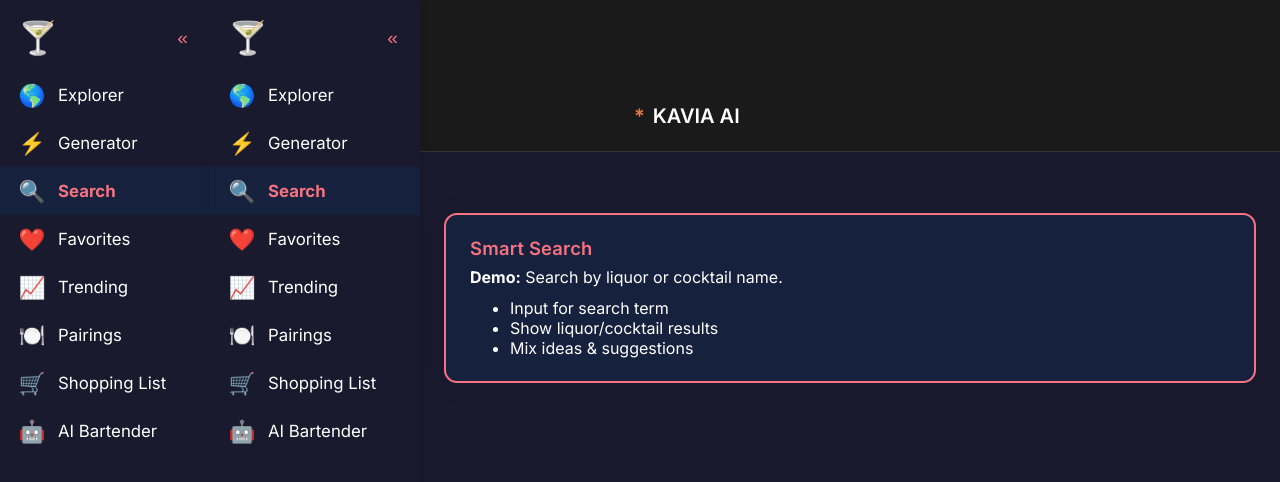
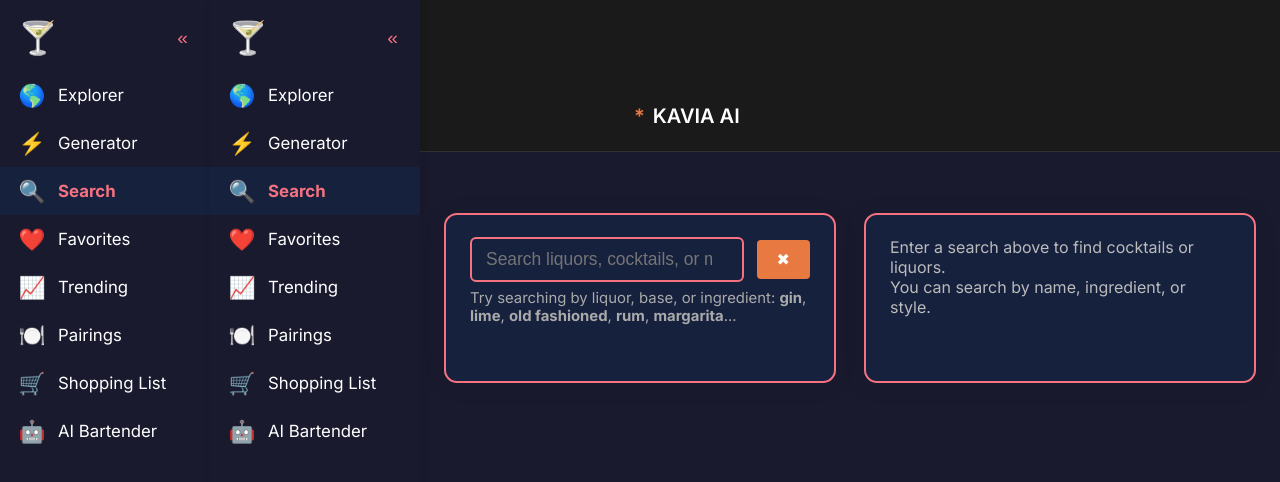
Before and after one commit to Workflow-Manager-admin/mixmaster-102939-b128bcb9, a React (Create React App) app in the folder mixmaster/: page /search in a window 1280 px wide. Shown: the top 482 px of the page. Built offline with nearby package versions, Linux system fonts and the light colour scheme.

Commit message:
Auto-commit: Changes as of 2025-05-28T23:37:33.732092+00:00

```diff
--- a/mixmaster/src/features/Search.js
+++ b/mixmaster/src/features/Search.js
@@ -1,23 +1,286 @@
-import React from "react";
+import React, { useState } from "react";
 import Card from "../components/Card";
 
-// PUBLIC_INTERFACE
-/**
- * Search – Smart Search demo UI for liquor/cocktail lookup.
- */
-function Search() {
+// --- Mock Data (for search) ---
+
+// Liquor Data - matches Explorer.js but expanded a little for demo.
+const LIQUOR_DATA = [
+  {
+    id: "whiskey",
+    name: "Whiskey",
+    desc: "Rich, oaky, and smooth; great straight or in classic cocktails.",
+    mixers: ["Ginger Ale", "Vermouth", "Bitters"],
+    cocktails: ["Old Fashioned", "Whiskey Sour", "Manhattan"],
+    emoji: "🥃",
+    type: "liquor",
+  },
+  {
+    id: "gin",
+    name: "Gin",
+    desc: "Botanical & refreshing; ideal for martinis and citrus drinks.",
+    mixers: ["Tonic", "Lime Juice", "Soda"],
+    cocktails: ["Negroni", "Gin & Tonic", "Tom Collins"],
+    emoji: "🍃",
+    type: "liquor",
+  },
+  {
+    id: "vodka",
+    name: "Vodka",
+    desc: "Clean and versatile; perfect for endless mixing possibilities.",
+    mixers: ["Orange Juice", "Cranberry Juice", "Soda"],
+    cocktails: ["Cosmopolitan", "Moscow Mule", "Bloody Mary"],
+    emoji: "🍸",
+    type: "liquor",
+  },
+  {
+    id: "tequila",
+    name: "Tequila",
+    desc: "Agave-based spirit, bright and earthy, for a bold kick.",
+    mixers: ["Lime", "Triple Sec", "Pineapple Juice"],
+    cocktails: ["Margarita", "Paloma", "Tequila Sunrise"],
+    emoji: "🌵",
+    type: "liquor",
+  },
+  {
+    id: "rum",
+    name: "Rum",
+    desc: "Sweet and tropical, from white to dark, a taste of the islands.",
+    mixers: ["Cola", "Mint", "Coconut Cream"],
+    cocktails: ["Mojito", "Piña Colada", "Daiquiri"],
+    emoji: "🏝️",
+    type: "liquor",
+  },
+  {
+    id: "vermouth",
+    name: "Vermouth",
+    desc: "Herbal, aromatic fortified wine—key for classic mixtures.",
+    mixers: ["Gin", "Soda", "Olive"],
+    cocktails: ["Negroni", "Manhattan", "Martini"],
+    emoji: "🍷",
+    type: "liquor",
+  },
+];
+
+// Cocktail Data - reuse from CocktailGenerator.
+const COCKTAILS = [
+  {
+    id: "margarita",
+    name: "Margarita",
+    type: "Refreshing",
+    base: "Tequila",
+    desc: "Lively tequila-lime classic with a salted rim.",
+    ingredients: ["Tequila", "Lime Juice", "Cointreau"],
+    emoji: "🌵",
+    kind: "cocktail",
+  },
+  {
+    id: "oldfashioned",
+    name: "Old Fashioned",
+    type: "Strong",
+    base: "Whiskey",
+    desc: "Timeless whiskey-bitter cocktail with orange aroma.",
+    ingredients: ["Whiskey", "Angostura Bitters", "Sugar Cube"],
+    emoji: "🥃",
+    kind: "cocktail",
+  },
+  {
+    id: "cosmopolitan",
+    name: "Cosmopolitan",
+    type: "Classic",
+    base: "Vodka",
+    desc: "Vibrant vodka-cranberry mix, a staple for any party.",
+    ingredients: ["Vodka", "Cranberry Juice", "Lime Juice", "Triple Sec"],
+    emoji: "🍸",
+    kind: "cocktail",
+  },
+  {
+    id: "mojito",
+    name: "Mojito",
+    type: "Refreshing",
+    base: "Rum",
+    desc: "Minty, sparkling Cuban refresher with rum and lime.",
+    ingredients: ["White Rum", "Mint", "Lime Juice", "Sugar", "Soda"],
+    emoji: "🏝️",
+    kind: "cocktail",
+  },
+  {
+    id: "negroni",
+    name: "Negroni",
+    type: "Strong",
+    base: "Gin",
+    desc: "Bittersweet, herbal classic with vibrant red color.",
+    ingredients: ["Gin", "Campari", "Sweet Vermouth"],
+    emoji: "🍃",
+    kind: "cocktail",
+  },
+];
+
+// Card for a liquor item
+function LiquorResultCard({ liquor }) {
   return (
-    <Card title="Smart Search">
+    <Card
+      title={
+        <span>
+          <span role="img" aria-label={liquor.name} style={{ marginRight: 8 }}>
+            {liquor.emoji}
+          </span>
+          {liquor.name}
+        </span>
+      }
+      actions={
+        <span style={{ color: "#F67280", fontSize: ".97em" }}>
+          Liquor · {liquor.mixers.join(", ")}
+        </span>
+      }
+    >
+      <div style={{ color: "#bbb", marginBottom: 7 }}>{liquor.desc}</div>
       <div>
-        <strong>Demo:</strong> Search by liquor or cocktail name.<br />
-        <ul style={{margin: "0.7em 0 0"}}>
-          <li>Input for search term</li>
-          <li>Show liquor/cocktail results</li>
-          <li>Mix ideas & suggestions</li>
-        </ul>
+        <b style={{ color: "#E87A41" }}>Pairs:</b>{" "}
+        <span style={{ color: "#fff" }}>{liquor.cocktails.join(", ")}</span>
       </div>
     </Card>
   );
 }
 
+// Card for a cocktail item
+function CocktailResultCard({ cocktail }) {
+  return (
+    <Card
+      title={
+        <span>
+          <span role="img" aria-label={cocktail.name} style={{ marginRight: 7 }}>
+            {cocktail.emoji}
+          </span>
+          {cocktail.name}
+        </span>
+      }
+      actions={
+        <span style={{ color: "#E87A41", fontSize: ".97em", marginRight: 4 }}>
+          {cocktail.type} · {cocktail.base}
+        </span>
+      }
+    >
+      <div style={{ color: "#bbb", marginBottom: 6 }}>{cocktail.desc}</div>
+      <b style={{ color: "#F67280" }}>Ingredients:</b>
+      <ul style={{ margin: "7px 0 0 18px" }}>
+        {cocktail.ingredients && cocktail.ingredients.map((ing) => (
+          <li key={ing} style={{ color: "#fff" }}>{ing}</li>
+        ))}
+      </ul>
+    </Card>
+  );
+}
+
+// PUBLIC_INTERFACE
+/**
+ * Search – Smart Search UI for liquor/cocktail lookup.
+ * Features:
+ * - Search input bar (live, insensitive)
+ * - Shows liquors and cocktails matching name, base, or ingredient
+ * - Responsive card grid
+ */
+function Search() {
+  const [term, setTerm] = useState("");
+
+  // Normalize search term (case-insensitive, trimmed)
+  const searchTerm = term.trim().toLowerCase();
+
+  // Filter logic: matches liquor or cocktail (partial in name, ingredient, base, etc.)
+  const matchedLiquors = LIQUOR_DATA.filter(
+    l =>
+      l.name.toLowerCase().includes(searchTerm) ||
+      l.desc.toLowerCase().includes(searchTerm) ||
+      l.mixers.some(m => m.toLowerCase().includes(searchTerm)) ||
+      l.cocktails.some(c => c.toLowerCase().includes(searchTerm))
+  );
+
+  const matchedCocktails = COCKTAILS.filter(
+    c =>
+      c.name.toLowerCase().includes(searchTerm) ||
+      (c.base && c.base.toLowerCase().includes(searchTerm)) ||
+      (c.type && c.type.toLowerCase().includes(searchTerm)) ||
+      (c.desc && c.desc.toLowerCase().includes(searchTerm)) ||
+      (c.ingredients && c.ingredients.some(ing => ing.toLowerCase().includes(searchTerm)))
+  );
+
+  const hasSearch = searchTerm.length > 0;
+
+  // Collect unique results (demo only, so small).
+  const foundAny = matchedLiquors.length > 0 || matchedCocktails.length > 0;
+
+  return (
+    <>
+      {/* Search Input Card */}
+      <Card>
+        <form
+          role="search"
+          onSubmit={e => e.preventDefault()}
+          style={{ display: "flex", alignItems: "center", gap: "13px" }}
+        >
+          <input
+            type="search"
+            value={term}
+            autoFocus
+            onChange={e => setTerm(e.target.value)}
+            placeholder="Search liquors, cocktails, or mixers…"
+            aria-label="Search liquors and cocktails"
+            style={{
+              flex: 1,
+              minWidth: 0,
+              background: "var(--card-bg)",
+              border: "2.5px solid var(--kavia-accent)",
+              color: "#fff",
+              borderRadius: 6,
+              fontSize: "1.09em",
+              padding: "10px 14px",
+              outline: "none",
+              transition: "border 0.15s",
+              fontWeight: 500
+            }}
+          />
+          <button
+            className="btn"
+            style={{ background: "#E87A41", color: "#fff" }}
+            type="button"
+            tabIndex={-1}
+            aria-label="Clear search"
+            onClick={() => setTerm("")}
+            disabled={term === ""}
+          >
+            ✖
+          </button>
+        </form>
+        <div style={{ marginTop: 7, color: "#aaa", fontSize: "0.93em"}}>
+          Try searching by liquor, base, or ingredient: <b>gin</b>, <b>lime</b>, <b>old fashioned</b>, <b>rum</b>, <b>margarita</b>...
+        </div>
+      </Card>
+
+      {/* Results */}
+      {hasSearch ? (
+        foundAny ? (
+          <div className="mm-card-grid">
+            {matchedLiquors.map(liquor => (
+              <LiquorResultCard liquor={liquor} key={"liq-" + liquor.id} />
+            ))}
+            {matchedCocktails.map(cocktail => (
+              <CocktailResultCard cocktail={cocktail} key={"coct-" + cocktail.id} />
+            ))}
+          </div>
+        ) : (
+          <Card>
+            <span style={{ color: "#bbb" }}>No liquors or cocktails matched your search.</span>
+          </Card>
+        )
+      ) : (
+        <Card>
+          <span style={{ color: "#bbb" }}>
+            Enter a search above to find cocktails or liquors.<br />
+            You can search by name, ingredient, or style.
+          </span>
+        </Card>
+      )}
+    </>
+  );
+}
+
 export default Search;
```
Also changed, not shown: 2 other files (tests, documents, lock files or other folders).
